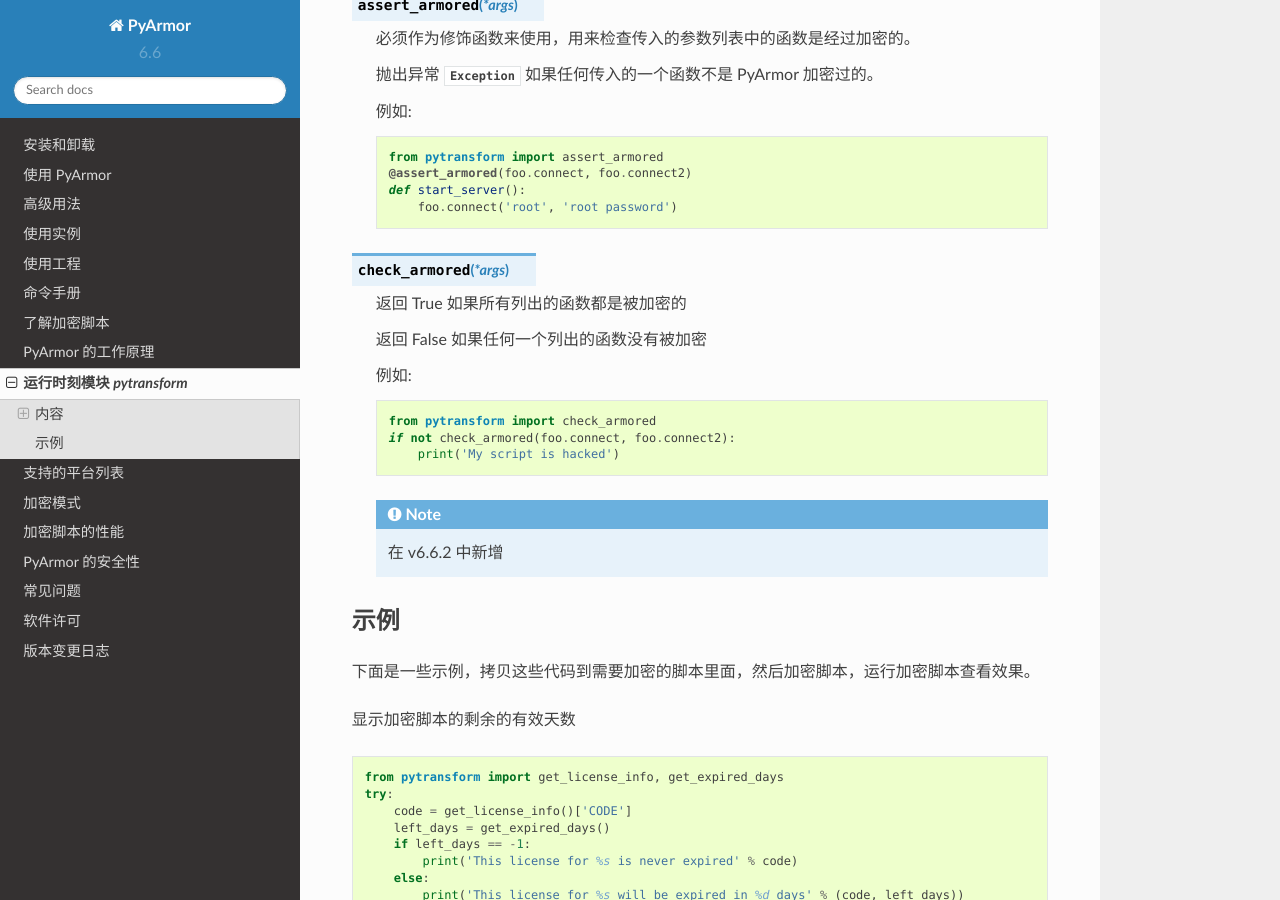
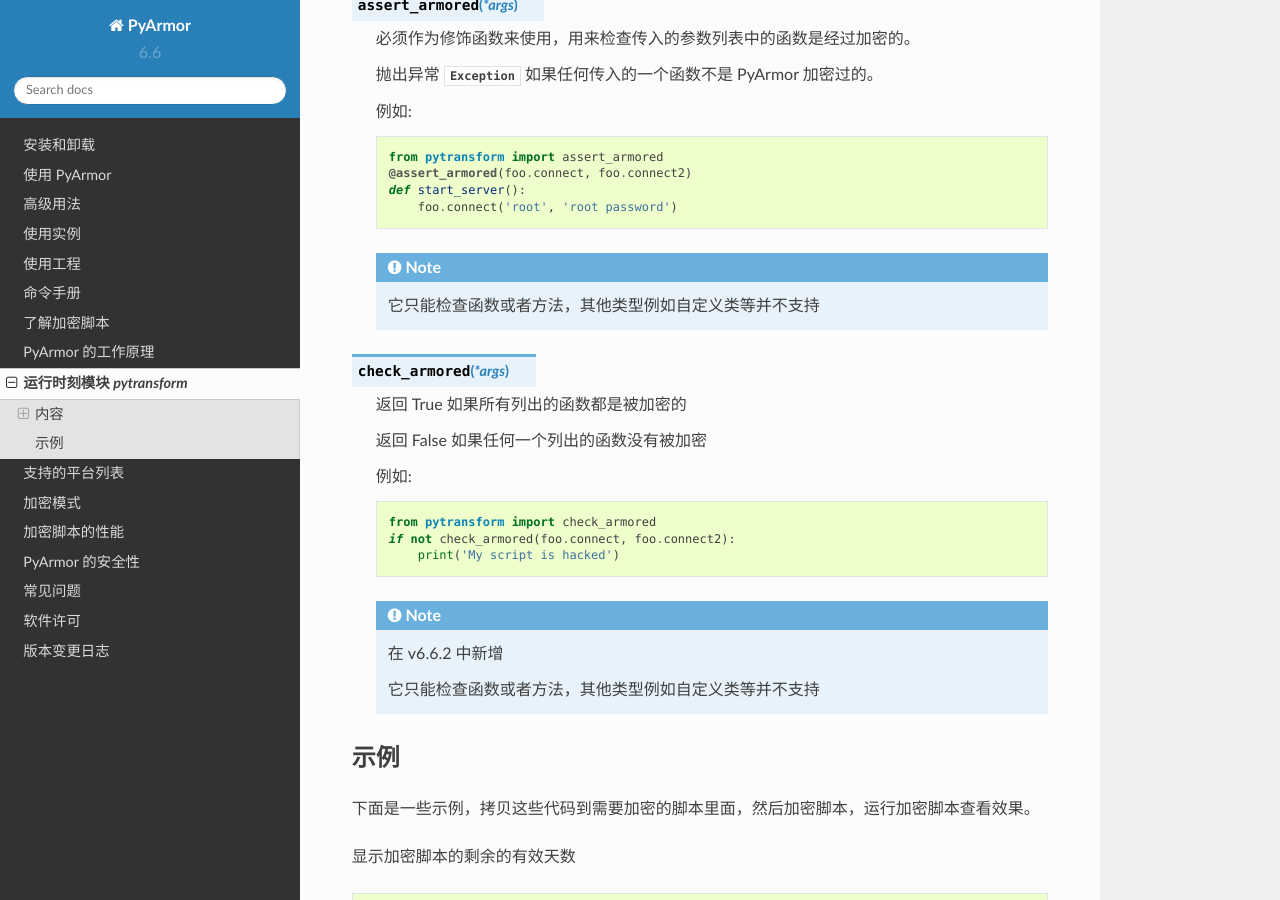
Before and after one commit to dashingsoft/pyarmor-docs-zh, a Sphinx documentation site: the page built from docs/pytransform.rst, in a window 1280 px wide and 900 px high, scrolled down 2267 px. Built offline with Sphinx 7.4.7 and the Read the Docs theme 2.0.0, drawn with Linux system fonts in a browser that asks for light colours.

Commit message:
Add note for assert_armored

```diff
--- a/docs/pytransform.rst
+++ b/docs/pytransform.rst
@@ -114,6 +114,10 @@
      def start_server():
          foo.connect('root', 'root password')
 
+   .. note::
+
+      它只能检查函数或者方法，其他类型例如自定义类等并不支持
+
 .. function:: check_armored(*args)
 
    返回 True 如果所有列出的函数都是被加密的
@@ -128,6 +132,7 @@
 
    .. note:: 在 v6.6.2 中新增
 
+      它只能检查函数或者方法，其他类型例如自定义类等并不支持
 
 示例
 ----
```
